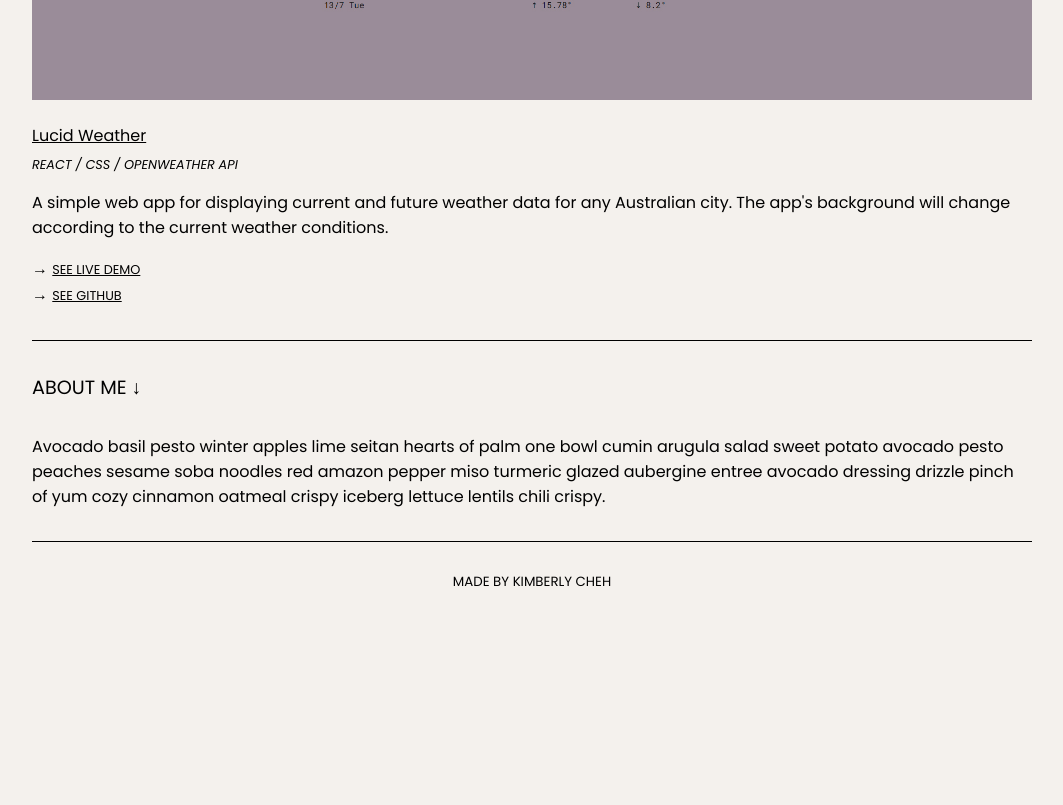
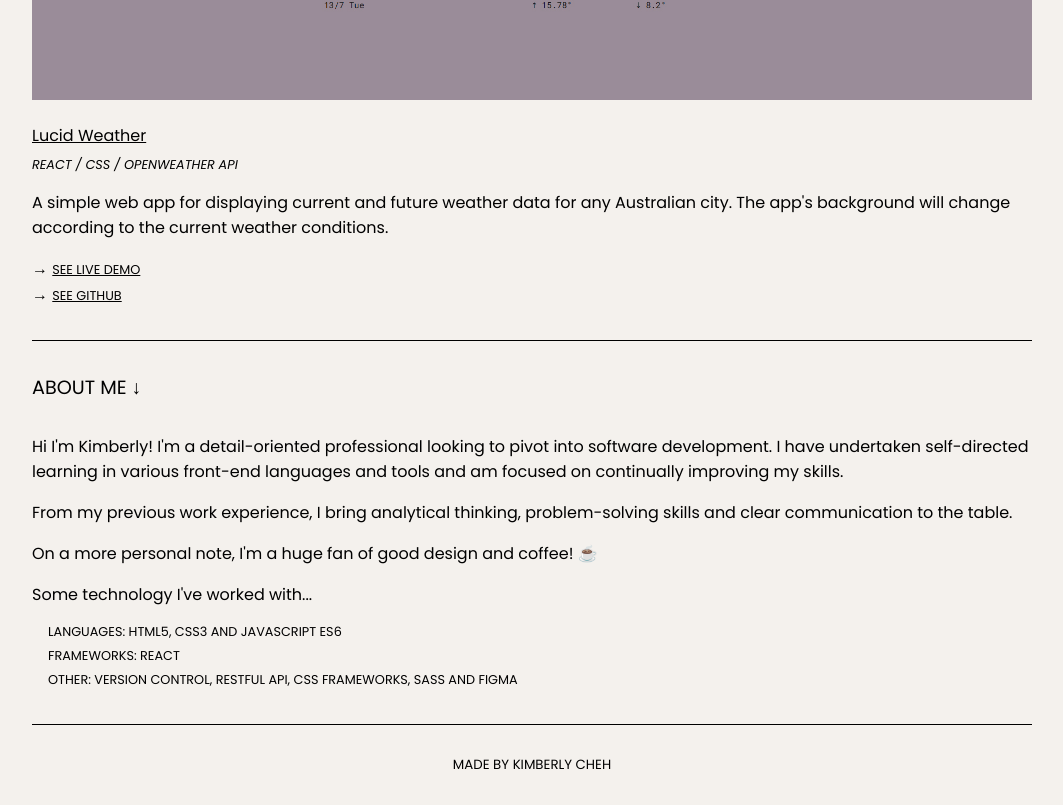
Before and after one commit to kimbcheh/portfolio-website, a React (Create React App) app: page / in a window 1280 px wide. Shown: the part 966-1771 px from the top of the page, without its empty margins (108-1171 px from the left). Before the commit the page ends 1588 px from the top, so only its background shows below. Built offline with nearby package versions, Linux system fonts and the light colour scheme.

Commit message:
add about me description and list of skills

```diff
--- a/src/components/About.js
+++ b/src/components/About.js
@@ -4,13 +4,31 @@ function About() {
    <h2>
     ABOUT ME <span className='symbol'>&#x2193;</span>
    </h2>
-   <p className='about-text'>
-    Avocado basil pesto winter apples lime seitan hearts of palm one bowl cumin
-    arugula salad sweet potato avocado pesto peaches sesame soba noodles red
-    amazon pepper miso turmeric glazed aubergine entree avocado dressing drizzle
-    pinch of yum cozy cinnamon oatmeal crispy iceberg lettuce lentils chili
-    crispy.
-   </p>
+   <div className='about-text'>
+    <p>
+     Hi I'm Kimberly! I'm a detail-oriented professional looking to pivot into
+     software development. I have undertaken self-directed learning in various
+     front-end languages and tools and am focused on continually improving my
+     skills.
+    </p>
+    <p>
+     From my previous work experience, I bring analytical thinking,
+     problem-solving skills and clear communication to the table.
+    </p>
+    <p>
+     On a more personal note, I'm a huge fan of good design and coffee! &#9749;
+    </p>
+    <p>
+     Some technology I've worked with...
+     <ul>
+      <li>LANGUAGES: HTML5, CSS3 AND JAVASCRIPT ES6</li>
+      <li>FRAMEWORKS: REACT</li>
+      <li>
+       OTHER: VERSION CONTROL, RESTFUL API, CSS FRAMEWORKS, SASS AND FIGMA
+      </li>
+     </ul>
+    </p>
+   </div>
   </section>
  )
 }
```
